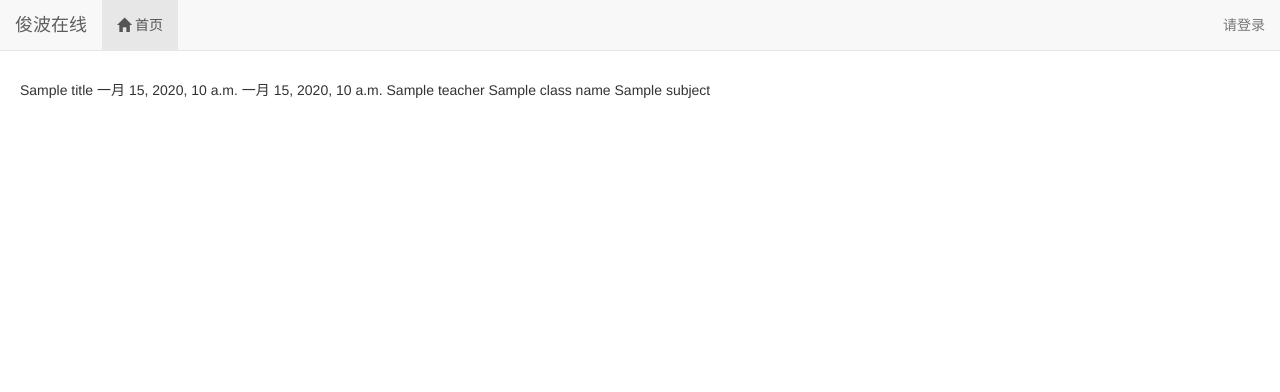
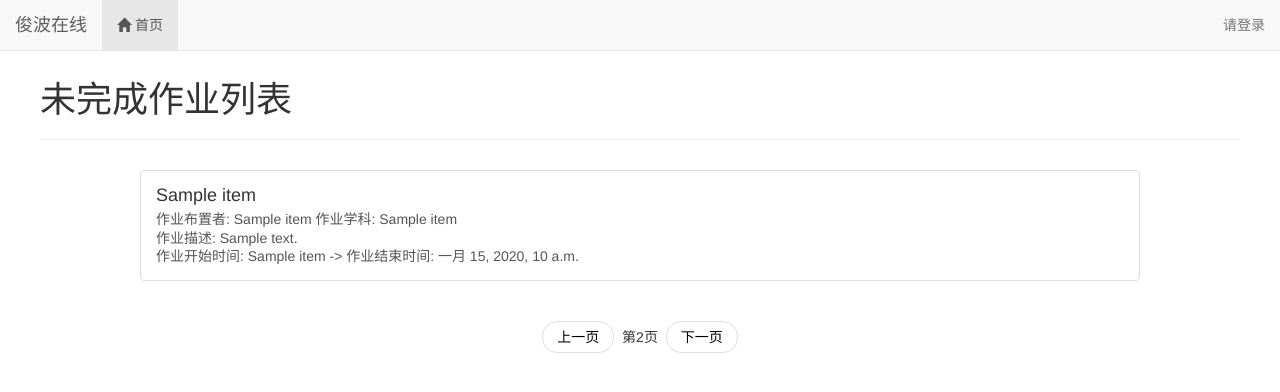
Before and after one commit to cjyx9/django-junbo-online, a Django app: template Anoah/templates/homework.html in a window 1280 px wide. Shown: the top 392 px of the page. Run offline with Django 3.2, Linux system fonts and the light colour scheme; the template is opened without the code that fills it: most values are stand-ins (such as "Sample title", 1, 10 or a date in 2020); parts of the project's set-up code (start-up, migrations or seed data) failed here and were passed over.

Commit message:
完善作业功能

```diff
--- a/Anoah/templates/base.html
+++ b/Anoah/templates/base.html
@@ -28,7 +28,7 @@
             </div>
         <div class="collapse navbar-collapse" id="bs-example-navbar-collapse-1">
             <ul class="nav navbar-nav">
-                <li class="active"><a href="#"><span class="glyphicon glyphicon-home" aria-hidden="true"> </span>  首页 <span class="sr-only">(current)</span></a></li>
+                <li class="active"><a href="{% url 'index' %}"><span class="glyphicon glyphicon-home" aria-hidden="true"> </span>  首页 <span class="sr-only">(current)</span></a></li>
             </ul>
             <ul class="nav navbar-nav navbar-right">
                 {% if user.is_authenticated %}
@@ -39,15 +39,15 @@
                         </a>
                         <ul class="dropdown-menu">
                             <li><a href="#"><span class="glyphicon glyphicon-inbox" aria-hidden="true"> </span> 收件箱  <span class="badge">4</span></a></li>
-                            <li><a href="#"><span class="glyphicon glyphicon-list-alt" aria-hidden="true"> </span> 作业</a></li>
-                            <li><a href="/users/logout"><span class="glyphicon glyphicon-log-out" aria-hidden="true"> </span> 注销</a></li>
+                            <li><a href="{% url 'homework' %}"><span class="glyphicon glyphicon-list-alt" aria-hidden="true"> </span> 作业</a></li>
+                            <li><a href="{% url 'logout' %}"><span class="glyphicon glyphicon-log-out" aria-hidden="true"> </span> 注销</a></li>
                             <li role="separator" class="divider"></li>
                             <li><a href="#"><span class="glyphicon glyphicon-cog" aria-hidden="true"> </span> 设置</a></li>
                             <li><a href="/admin" target="blank"><span class="glyphicon glyphicon-tasks" aria-hidden="true"> </span> 后台</a></li>
                         </ul>
                     </li>
                 {% else %}
-                    <li><a href="/users/login">请登录</a></li>
+                    <li><a href="{% url 'login' %}">请登录</a></li>
                 {% endif %}
             </ul>
           </div><!-- /.navbar-collapse -->
--- a/Anoah/templates/homework.html
+++ b/Anoah/templates/homework.html
@@ -1,12 +1,41 @@
 {% extends "base.html" %}
+
 {% block title %}
-  <title>俊波在线-{{title}}</title>
+  <title>俊波在线-作业</title>
 {% endblock title %}
 {% block body %}
-  {{title}}
-  {{start_time}}
-  {{end_time}}
-  {{teacher}}
-  {{class_name}}
-  {{subject}}
+  {% if undo_homework.homework_count == 0 %}
+    <div class="jumbotron" style="padding: 20px;">
+      <h1>✌太棒了,你已经完成了所有作业!</h1>
+      <p>Well done! 现在让我们回到主页继续探索吧!</p>
+      <p><a class="btn btn-primary btn-lg" href="{% url 'index' %}" role="button">回到主页</a></p>
+    </div>
+  {% else %}
+  <div class="page-header" style="margin: 10px 20px;">
+    <h1>未完成作业列表</h1>
+  </div>
+    <ul class="list-group" style="padding: 10px 120px;">
+      {% for item in undo_homework.home_work %}
+        <a href="javascript:void(0)" class="list-group-item" style="padding: 15px; margin: 10px 0;">
+          <h4 class="list-group-item-heading">{{item.title}}</h4>
+          <p class="list-group-item-text">
+            作业布置者: {{item.teacher_name}}  作业学科: {{item.subject_name}} <br>
+            作业描述: {{item.description}} <br>
+            作业开始时间: {{item.start_name}} -> 作业结束时间: {{item.deadline}} <br>
+          </p>
+        </a>
+      {% endfor %}
+    </ul>
+    <nav>
+      <ul class="pager">
+        {% if page != '0' %}
+          <li><a href="{% url 'homework' %}?page={{page|add:'-1'}}">上一页</a></li>
+        {% endif %}
+        &nbsp;<li style="display: inline-block;"><p>第{{page|add:'1'}}页</p></li>&nbsp;
+        {% if page != pages_count %}
+          <li><a href="{% url 'homework' %}?page={{page|add:'1'}}">下一页</a></li>
+        {% endif %}
+      </ul>
+    </nav>
+  {% endif %}
 {% endblock body %}
--- a/static/style.css
+++ b/static/style.css
@@ -12,3 +12,8 @@ html{
 ::-webkit-scrollbar{
     display:none;
 }
+
+a {
+    text-decoration: none;
+    color: black;
+}
```
Also changed, not shown: Anoah/FakeAnoah.py (+13 -2 lines), Anoah/templates/index.html (+8 -34 lines), Anoah/views.py (+10 -9 lines), db.sqlite3, 2 other files.
